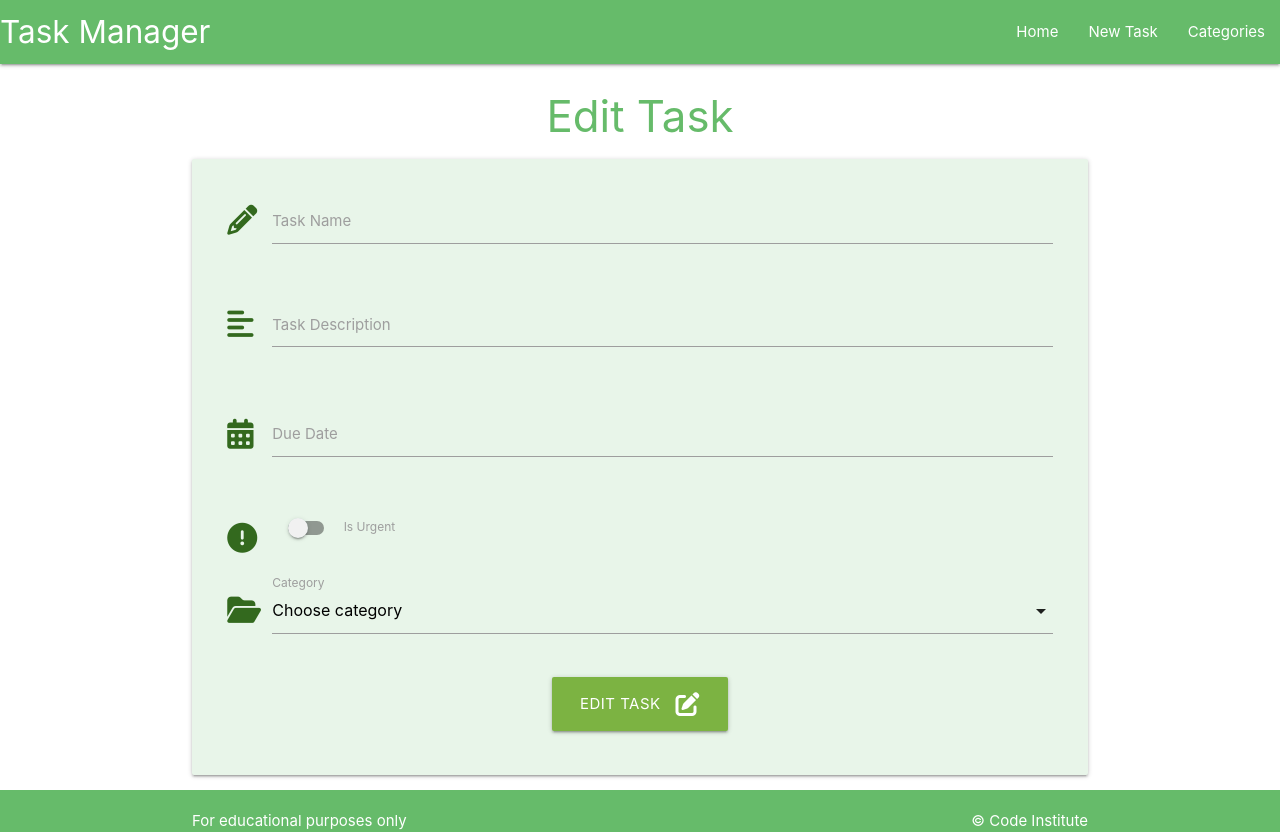
After one commit to alexkisielewicz/task-manager, a Flask app: template taskmanager/templates/edit_task.html in a window 1280 px wide. The commit adds this page. Run offline with Flask 3, Linux system fonts and the light colour scheme; the template is opened without the code that fills it, so the values that code supplies are empty; some libraries are stand-ins or nearby versions.

Commit message:
Finish the project

```diff
--- a/taskmanager/static/js/script.js
+++ b/taskmanager/static/js/script.js
@@ -13,4 +13,8 @@ document.addEventListener('DOMContentLoaded', function() {
     // select dropdown initialization
     let selects = document.querySelectorAll('select');
     M.FormSelect.init(selects);
+
+    // collapsibles initialization
+    let collapsibles = document.querySelectorAll('.collapsible');
+    M.Collapsible.init(collapsibles);
   });
--- /dev/null
+++ b/taskmanager/templates/edit_task.html
@@ -0,0 +1,79 @@
+{% extends "base.html" %}
+{% block content %}
+<!-- everything extended from the base template will display on this page as well -->
+<h3 class="green-text text-lighten-1 center-align">Edit Task</h3>
+
+<div class="row card-panel green-text text-darken-2 green lighten-5">
+    <form class="col s12" method="POST" action="{{ url_for('edit_task', task_id=task.id) }}">
+        <!-- task name-->
+        <div class="row">
+            <div class="input-field col s12">
+                <i class="fas fa-pencil-alt prefix light-green-text text-darken-4"></i>
+                <input id="task_name" name="task_name" value="{{ task.task_name }}" type="text" minlength="5" maxlength="50" class="validate" required>
+                <label for="task_name">Task Name</label>
+            </div>
+        </div>
+        <!-- task description-->
+        <div class="row">
+            <div class="input-field col s12">
+                <i class="fas fa-align-left prefix light-green-text text-darken-4"></i>
+                <textarea id="task_description" name="task_description" type="text" minlength="5" maxlength="200" class="materialize-textarea validate" required>
+                    {{- task.task_description -}}
+                </textarea>
+                <label for="task_description">Task Description</label>
+            </div>
+        </div>
+        <!-- due date-->
+        <div class="row">
+            <div class="input-field col s12">
+                <i class="fas fa-calendar-alt prefix light-green-text text-darken-4"></i>
+                <input id="due_date" name="due_date" type="text" value="{{ task.due_date.strftime('%d %B, %Y') }}" class="datepicker validate" required>
+                <label for="due_date">Due Date</label>
+            </div>
+        </div>
+        <!-- is urgent-->
+        <div class="row">
+            <div class="input-field col s12">
+                <div class="switch">
+                    <i class="fas fa-exclamation-circle prefix light-green-text text-darken-4"></i>
+                    <label for="is_urgent">
+                        {% if task.is_urgent == True %}
+                            <input id="is_urgent" name="is_urgent" type="checkbox" checked>
+                        {% else %}
+                            <input id="is_urgent" name="is_urgent" type="checkbox">
+                        {% endif %}
+                        <span class="lever"></span>
+                        Is Urgent
+                    </label>
+                </div>
+            </div>
+        </div>
+        <!-- category_id -->
+        <div class="row">
+            <div class="input-field col s12">
+                <i class="fas fa-folder-open prefix light-green-text text-darken-4"></i>
+                <select id="category_id" name="category_id" class="validate" required>
+                    <option value="" disabled>Choose category</option>
+                    {% for category in categories %}
+                        {% if category == task.category %}
+                            <option value="{{ category.id }}" selected>{{ category.category_name }}</option>
+                        {% else %}
+                            <option value="{{ category.id }}">{{ category.category_name }}</option>
+                        {% endif %}
+                    {% endfor %}
+                </select>
+                <label for="category_id">Category</label>
+            </div>
+        </div>
+        <!-- submit button -->
+        <div class="row">
+            <div class="col s12 center-align">
+                <button type="submit" class="btn-large light-green darken-1">
+                    Edit Task <i class="fas fa-edit right"></i>
+                </button>
+            </div>
+        </div>
+    </form>
+</div>
+
+{% endblock %}
```
Also changed, not shown: taskmanager/routes.py (+25 -1 lines), taskmanager/templates/tasks.html (+22 -0 lines).
